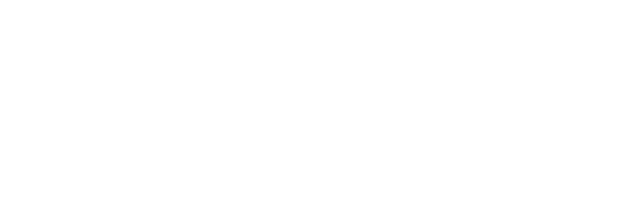
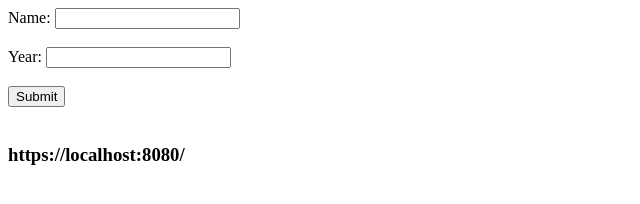
Before and after one commit to acciojob/sharable-urls-VIDHI-tech, a website: page main.html in a window 1280 px wide. Shown: the whole page, without its empty margins (0-640 px from the left). Drawn offline with Linux system fonts and the light colour scheme.

Commit message:
created a submission

```diff
--- a/main.html
+++ b/main.html
@@ -1,8 +1,26 @@
 <!DOCTYPE html>
 <html>
   <body>
-    <script type="text/javascript" src="./script.js">
-</script>
+	  <form>
+          <label for="name">Name:</label>
+          <input type="text" id="name" name="name">
+
+          <br><br>
+
+          <label for="year">Year:</label>
+          <input type="number" id="year" name="year">
+
+          <br><br>
+
+          <input type="button" id="button" value="Submit" onclick="updateURL()">
+
+          <br><br>
+
+          <h3 id="url">https://localhost:8080/</h3>
+	  </form>
+	  <script type="text/javascript" src="./script.js">
+
+	  </script>
   </body>
 
 </html>
--- a/script.js
+++ b/script.js
@@ -1 +1,9 @@
 // your code here
+function updateURL() {
+      var name = document.getElementById("name").value;
+      var year = document.getElementById("year").value;
+
+      var urlString = "https://localhost:8080/?name=" + encodeURIComponent(name) + "&year=" + encodeURIComponent(year);
+
+      document.getElementById("url").textContent = urlString;
+}
```
